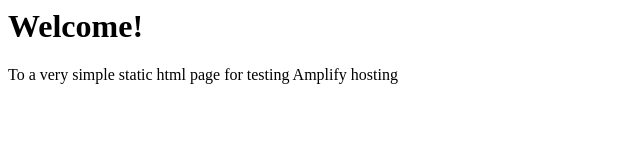
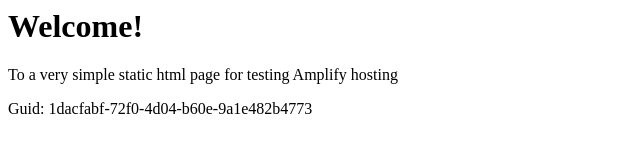
Before and after one commit to aws-aemilia-cmh/Github-PR-Commit-Integration-Test-DoNotTouch-v1-prod-us-east-2, a website: page src/index.html in a window 1280 px wide. Shown: the whole page, without its empty margins (0-640 px from the left). Drawn offline with Linux system fonts and the light colour scheme.

Commit message:
commit from integ tests

```diff
--- a/src/index.html
+++ b/src/index.html
@@ -1,3 +1,5 @@
+
+
 <html lang="en">
 
 <head>
@@ -10,6 +12,6 @@
 <body>
     <h1>Welcome!</h1>
     <p>To a very simple static html page for testing Amplify hosting</p>
-</body>
+    <p>Guid: 1dacfabf-72f0-4d04-b60e-9a1e482b4773</p></body>
 
 </html>
```
